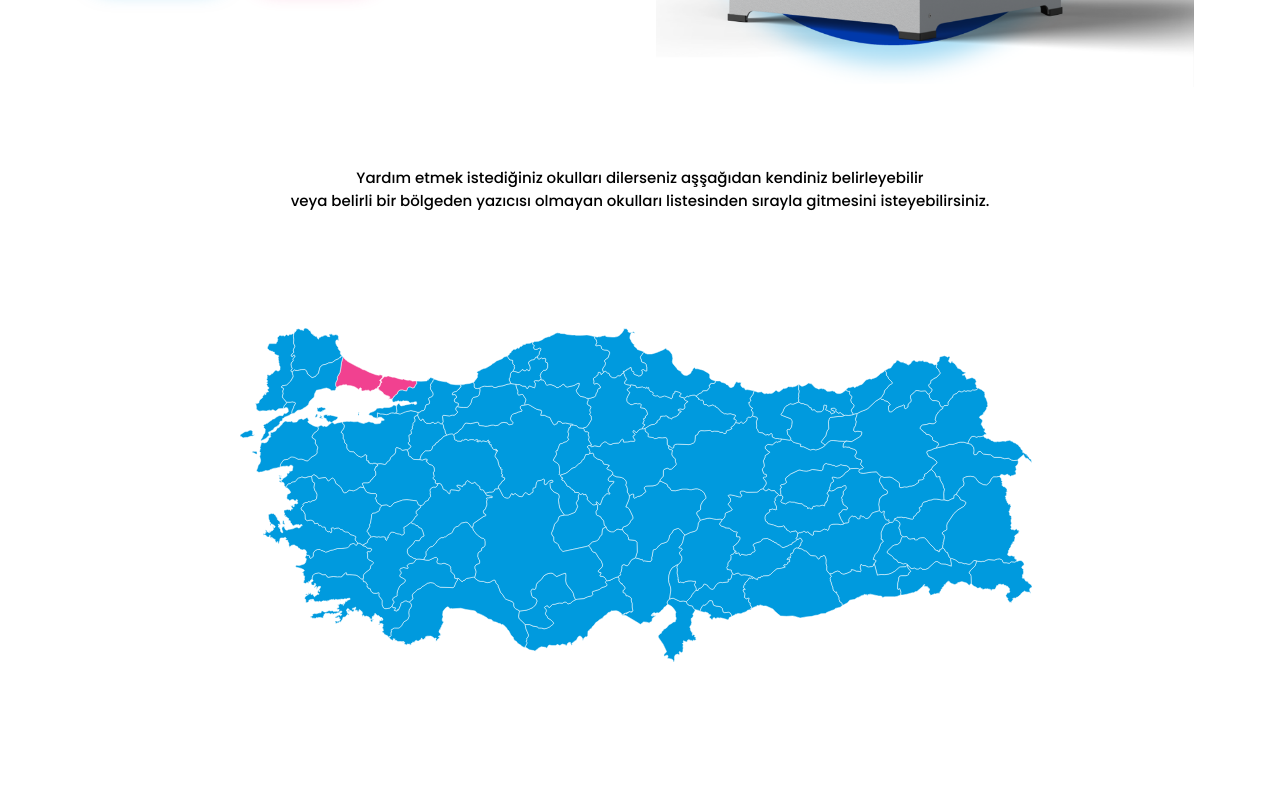
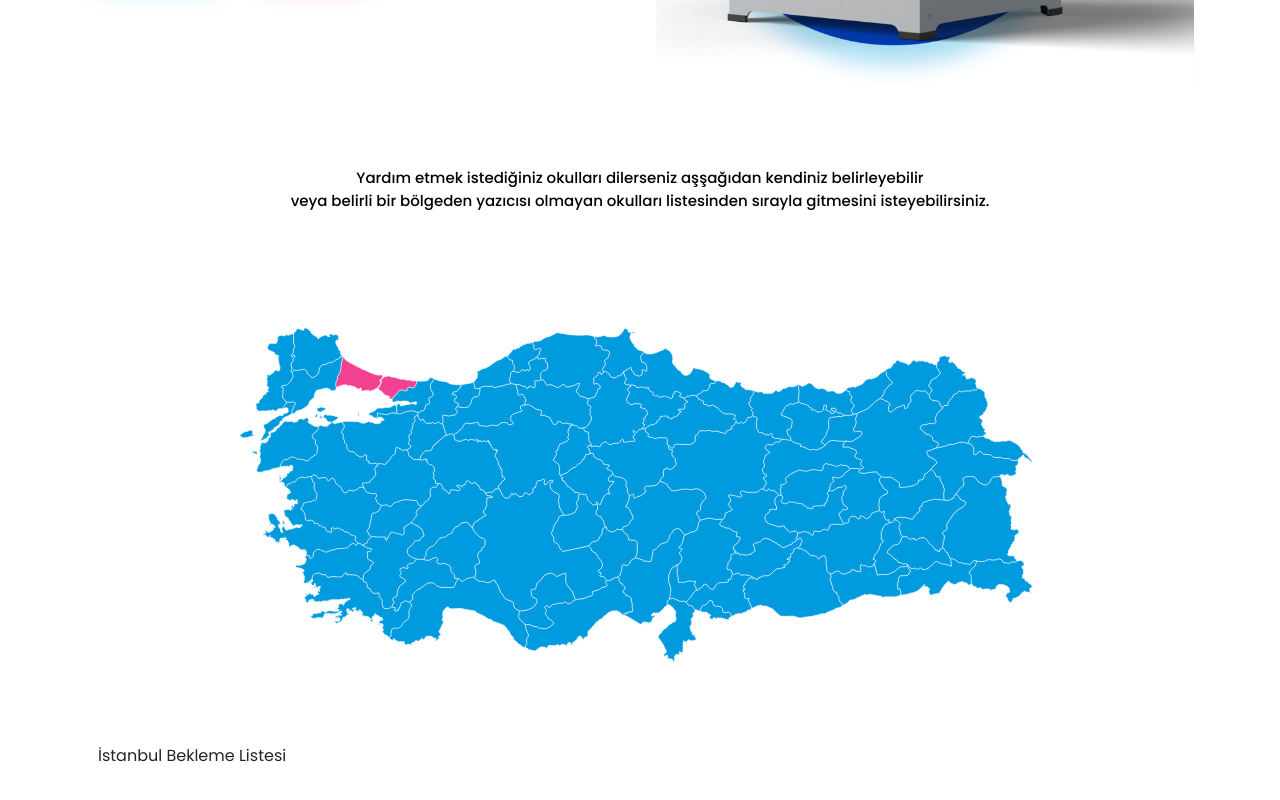
Before and after one commit to jaeger-dvlp/askida3d, a React (Create React App) app: page / in a window 1280 px wide. Shown: the part 560-1360 px from the top of the page. Built offline with nearby package versions, Linux system fonts and the light colour scheme.

Commit message:
Import Context API

```diff
--- a/src/App.js
+++ b/src/App.js
@@ -5,16 +5,19 @@ import 'bootstrap/dist/css/bootstrap.min.css'
 /* COMPONENTS */
 import Header from './Components/Header'
 import WelcomeSection from './Components/WelcomeSection'
+import SelectedMap from './Components/SelectedMap'
 import Map from './Components/Map'
+import {MapProvider} from './Components/MapContext'
 AOS.init()
 
 function App() {
   return (
-    <div className="App">
+    <MapProvider value={{currentMap: 'İstanbul'}}>
       <Header></Header>
       <WelcomeSection></WelcomeSection>
-      <Map className=""></Map>
-    </div>
+      <Map></Map>
+      <SelectedMap></SelectedMap>
+    </MapProvider>
   )
 }
 
```
